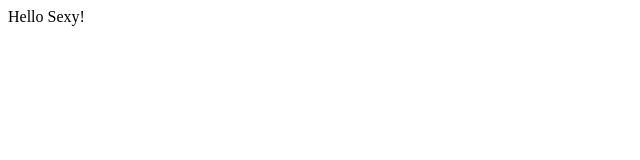
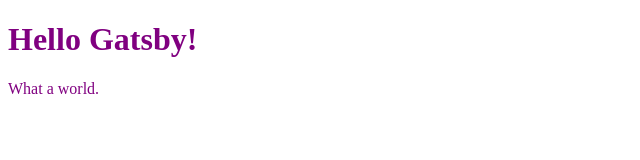
Before and after one commit to sohumshah24/avo, a Gatsby site: page / in a window 1280 px wide. Shown: the whole page, without its empty margins (0-640 px from the left). Built offline with nearby package versions, Linux system fonts and the light colour scheme; Gatsby itself is replaced by a stand-in of ours.

Commit message:
Upgrades

```diff
--- a/src/pages/index.js
+++ b/src/pages/index.js
@@ -1,3 +1,8 @@
 import React from "react"
 
-export default () => <div>Hello Sexy!</div>
+export default () => (
+  <div style={{ color: `purple` }}>
+    <h1>Hello Gatsby!</h1>
+    <p>What a world.</p>
+  </div>
+)
```
